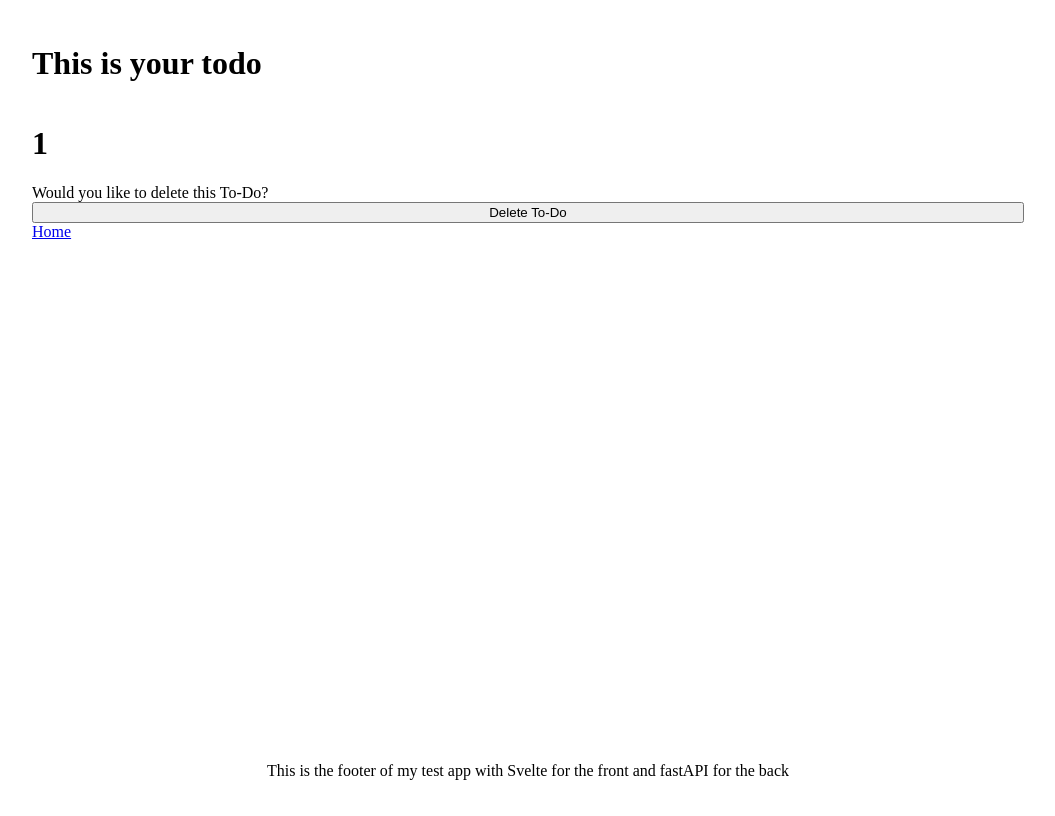
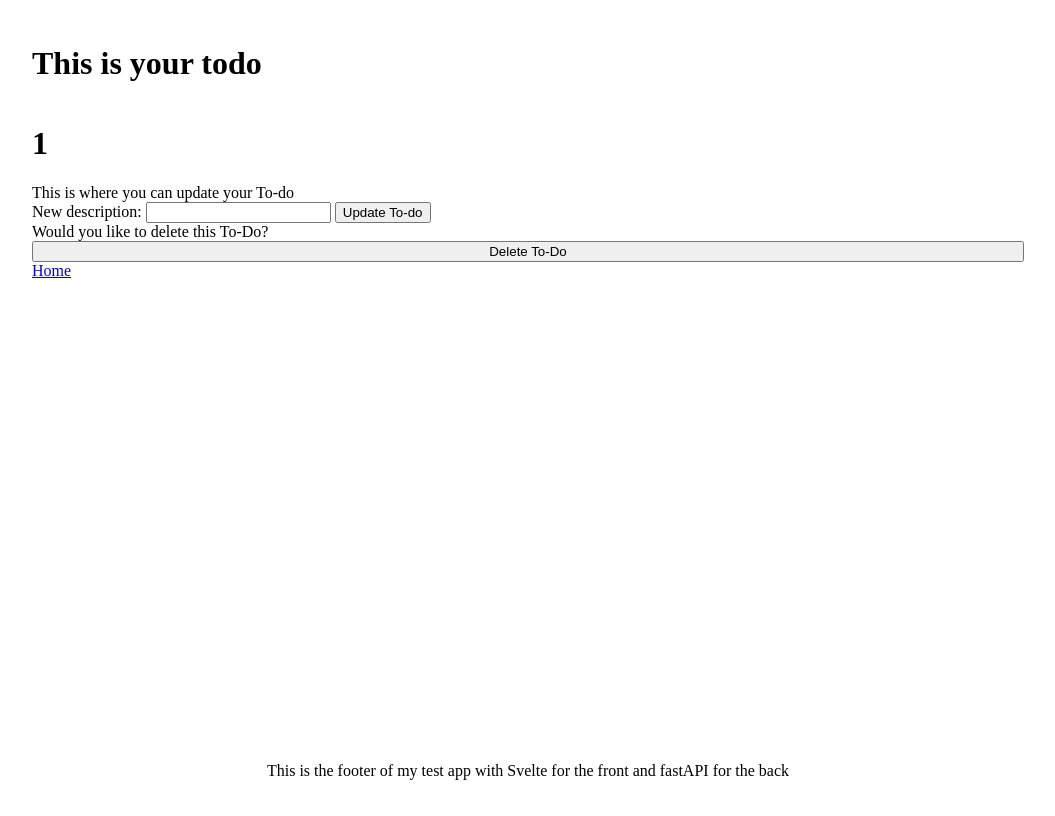
Before and after one commit to CCKJon/fullstack, a SvelteKit app in the folder api-fast/front-svelte/: page /1 in a window 1280 px wide. Shown: the whole page, without its empty margins (112-1167 px from the left). Built offline with nearby package versions, Linux system fonts and the light colour scheme; no server answers.

Commit message:
added an update

```diff
--- a/api-fast/front-svelte/src/routes/[slug]/+page.svelte
+++ b/api-fast/front-svelte/src/routes/[slug]/+page.svelte
@@ -4,6 +4,7 @@
 	export let data;
 	let answer;
 	let title = data.title;
+	let description = '';
 	async function getTodo() {
 		const response = await fetch(`http://127.0.0.1:8000/api/todo/${title}`);
 		const data = await response.json();
@@ -25,8 +26,25 @@
 			});
 	}
 
-	async function updateTodo(description) {
-		const response = await fetch(`http://127.0.0.1:8000/api/todo/${title}`);
+	function updateTodo() {
+		fetch(`http://127.0.0.1:8000/api/todo/${title}?desc=${description}`, {
+			method: 'PUT',
+			headers: {
+				'Content-Type': 'application/json'
+			},
+			body: JSON.stringify({
+				title: title,
+				desc: description
+			})
+		})
+			.then((response) => {
+				// Handle response
+
+				goto('/');
+			})
+			.catch((error) => {
+				// Handle error
+			});
 	}
 
 	onMount(async () => {
@@ -41,6 +59,14 @@
 	<div>{answer.description}</div>
 {/if}
 
+<div>This is where you can update your To-do</div>
+<form on:submit|preventDefault={updateTodo}>
+	New description:
+	<input type="text" bind:value={description} />
+
+	<button type="submit">Update To-do</button>
+</form>
+
 <div>Would you like to delete this To-Do?</div>
 <button on:click={deleteTodo}>Delete To-Do</button>
 
```
